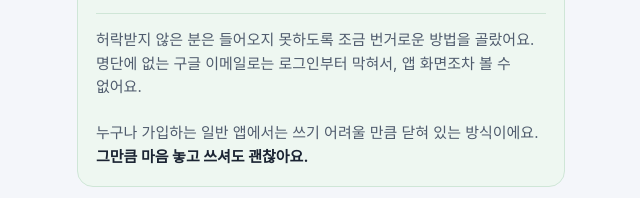
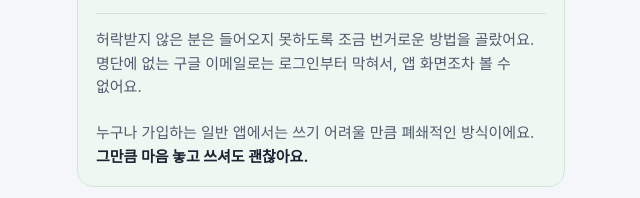
Before and after one commit to drjoung-coder/synby, a plain HTML site: page index.html in a window 1280 px wide. Shown: the part 710-908 px from the top of the page, 319-959 px from the left. Drawn offline with Linux system fonts and the light colour scheme.

Commit message:
신청 페이지: 폐쇄적인 방식
Co-Authored-By: Claude Opus 5.5 <noreply@anthropic.com>
Claude-Session: https://claude.ai/code/session_01QhvrNPbDarSfgwytHvAfUW

```diff
--- a/index.html
+++ b/index.html
@@ -52,7 +52,7 @@ footer{text-align:center;color:var(--quiet);font-size:13px;margin-top:24px}
 <div class="pt"><i>🏠</i><div><b>소중한 자산 정보는 내 기기에만 있어요</b>자료는 내 폰과 내 PC, 그리고 내 구글 드라이브에만 있어요. 앱은 계산할 자리만 내어 드리고, 자료는 오롯이 본인이 가지고 있어요.</div></div>
 <div class="pt"><i>🔐</i><div><b>비밀번호는 내 구글 계정에만 있어요</b>로그인은 구글이 직접 확인해요. 앱도, 저도 비밀번호를 알 수 없어요.</div></div>
 <div class="pt"><i>☁️</i><div><b>백업도 나만 열 수 있게</b>백업 자료도 내 구글 드라이브에, 나만 아는 비밀번호로 잠가서 넣어 둬요.</div></div>
-<p class="end">허락받지 않은 분은 들어오지 못하도록 조금 번거로운 방법을 골랐어요. 명단에 없는 구글 이메일로는 로그인부터 막혀서, 앱 화면조차 볼 수 없어요.<br><br>누구나 가입하는 일반 앱에서는 쓰기 어려울 만큼 닫혀 있는 방식이에요.<br><b>그만큼 마음 놓고 쓰셔도 괜찮아요.</b></p>
+<p class="end">허락받지 않은 분은 들어오지 못하도록 조금 번거로운 방법을 골랐어요. 명단에 없는 구글 이메일로는 로그인부터 막혀서, 앱 화면조차 볼 수 없어요.<br><br>누구나 가입하는 일반 앱에서는 쓰기 어려울 만큼 폐쇄적인 방식이에요.<br><b>그만큼 마음 놓고 쓰셔도 괜찮아요.</b></p>
 </div>
 
 <div class="card">
```
